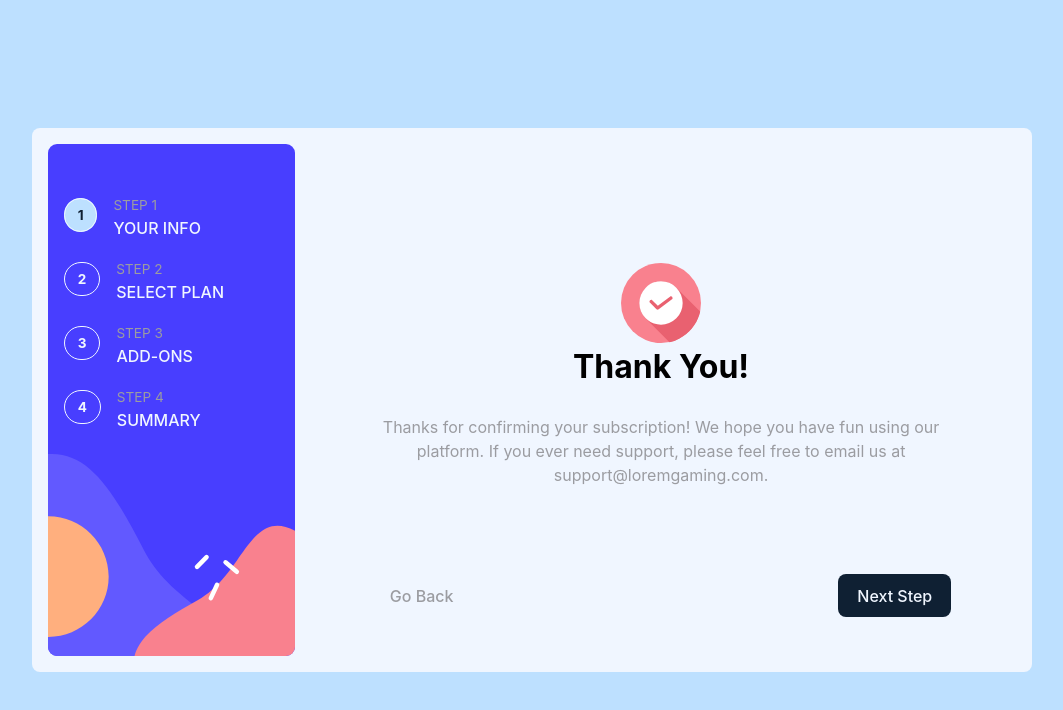
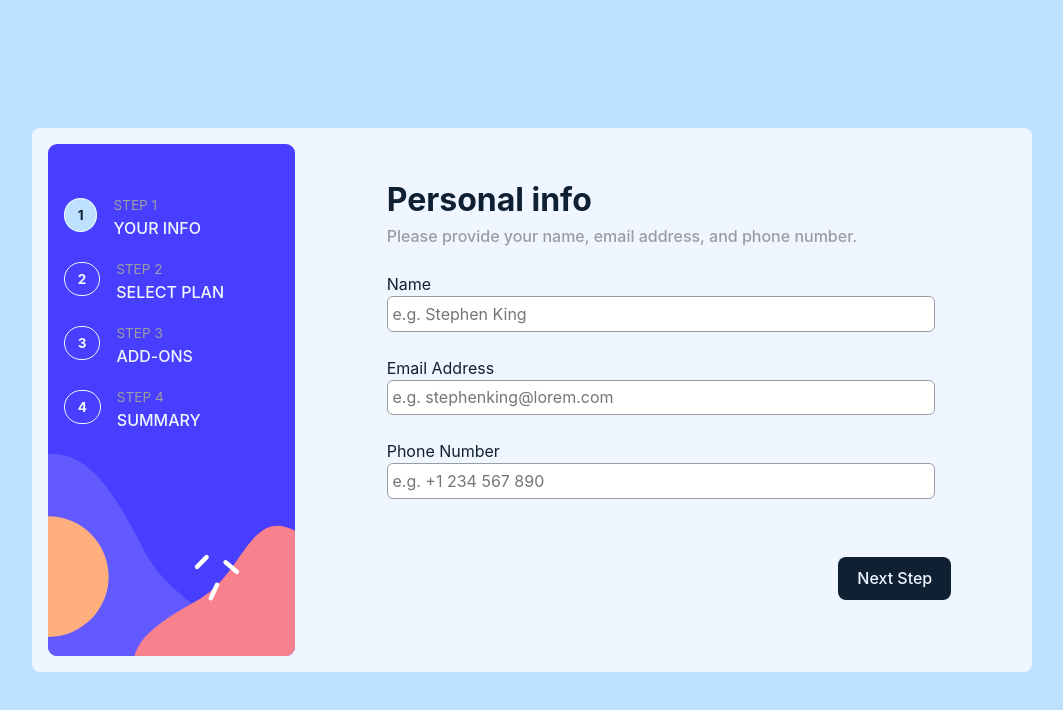
Before and after one commit to frightva/fm-multi-step-form, a React (Create React App) app: page / in a window 1280 px wide. Shown: the top 710 px of the page, without its empty margins (108-1171 px from the left). Built offline with nearby package versions, Linux system fonts and the light colour scheme; the HTML template or start-up script is replaced by a standard one.

Commit message:
Custom useMultiForm Hook

```diff
--- a/src/App.css
+++ b/src/App.css
@@ -348,7 +348,7 @@ body {
 }
 
 .next-btn {
-  margin: 0rem;
+  margin: 0rem 0rem 0rem auto;
   padding: .6rem 1.2rem;
   background-color: var(--clr-accent-700);
   color: var(--clr-primary-100);
--- a/src/App.jsx
+++ b/src/App.jsx
@@ -1,3 +1,4 @@
+import { useState } from 'react';
 import './App.css';
 import desktopImg from './assets/images/bg-sidebar-desktop.svg'
 import mobileImg from './assets/images/bg-sidebar-mobile.svg'
@@ -6,7 +7,22 @@ import Step2 from './components/Step2';
 import Step3 from './components/Step3';
 import Step4 from './components/Step4';
 import ThankYouMsg from './components/ThankYouMsg';
+import useMultiFormHook from './components/useMultiFormHook';
+
+
 function App() {
+  const [ifContitnueNextStep, setIfContitnueNextStep] = useState(false)
+  const { steps, currentStep, stepsLength, handleNextBtn, handlePrevBtn, goTo } = useMultiFormHook([ <Step1 setIfContitnueNextStep={setIfContitnueNextStep} />, <Step2 />, <Step3 />, <Step4 />, <ThankYouMsg /> ])
+
+  console.log(stepsLength - 1)
+
+  // <Step1 />, <Step2 />, <Step3 />, <Step4 />, <ThankYouMsg />
+
+  const handleSubmit = (e) => {
+    e.preventDefault()
+    handleNextBtn()
+  }
+
   return (
     <>
     <main>
@@ -17,7 +33,7 @@ function App() {
               <img className='mobile-img' src={mobileImg} alt="" />
               <img className='desktop-img' src={desktopImg} alt="" />
               <ol role='list' className='list-steps'>
-                <li>
+                <li onClick={() => goTo(0)}>
                   <span className="list-numbering | bg-accent-300 text-accent-700 fs-200">
                     1
                   </span>
@@ -26,7 +42,7 @@ function App() {
                     <p className='text-primary-100 fw-medium'>YOUR INFO</p>
                   </div>
                 </li>
-                <li>
+                <li onClick={() => goTo(1)}>
                   <span className="list-numbering text-primary-100 fs-200">
                     2
                   </span>
@@ -35,7 +51,7 @@ function App() {
                     <p className='text-primary-100 fw-medium'>SELECT PLAN</p>
                   </div>
                 </li>
-                <li>
+                <li onClick={() => goTo(2)}>
                   <span className="list-numbering text-primary-100 fs-200">
                     3
                   </span>
@@ -44,7 +60,7 @@ function App() {
                     <p className='text-primary-100 fw-medium'>ADD-ONS</p>
                   </div>
                 </li>
-                <li>
+                <li onClick={() => goTo(3)}>
                   <span className="list-numbering text-primary-100 fs-200">
                     4
                   </span>
@@ -57,16 +73,19 @@ function App() {
             </div>
             <div className='user-column spacer-bottom padding-top-2'>
 
-              <ThankYouMsg />
+              <form onSubmit={(e) => handleSubmit(e)}>
+                {steps}
 
-              <div className='action-btns | fw-medium'>
-                <button className='prev-btn'>
-                  Go Back
-                </button>
-                <button className='next-btn'>
-                  Next Step
-                </button>
-              </div>
+                {currentStep !== stepsLength - 1 && <div className='action-btns | fw-medium'>
+                  {currentStep !== 0 && <button type='button' onClick={() => handlePrevBtn()} className='prev-btn'>
+                    Go Back
+                  </button>}
+                  <button type='submit' className='next-btn'>
+                    Next Step
+                  </button>
+                </div>}
+
+              </form>
 
 
             </div>
--- a/src/components/Step1.jsx
+++ b/src/components/Step1.jsx
@@ -1,15 +1,18 @@
 import React from 'react'
 
-function Step1() {
+function Step1({setIfContitnueNextStep}) {
+
+
   return (
-    <form className='form'>
+    <div className='form'>
       <h1 className='text-accent-700 fs-primary-heading fw-bold padding-inline-1'>Personal info</h1>
       <p className='fs-body fw-medium text-neutral-200 padding-inline-1'>Please provide your name, email address, and phone number.</p>
       <label className='text-accent-700 padding-inline-1 fs-body' htmlFor="">Name</label>
       <div className='padding-inline-1'>
         <input type="text"
         className='fs-body'
-        placeholder='e.g. Stephen King' />
+        placeholder='e.g. Stephen King'
+        required />
       </div>
 
 
@@ -17,16 +20,18 @@ function Step1() {
       <div className='padding-inline-1'>
         <input type="text"
         className='fs-body'
-        placeholder='e.g. stephenking@lorem.com' />
+        placeholder='e.g. stephenking@lorem.com'
+        required />
       </div>
 
       <label className='text-accent-700 padding-inline-1 fs-body' htmlFor="">Phone Number</label>
       <div className='padding-inline-1'>
         <input type="text"
         className='fs-body'
-        placeholder='e.g. +1 234 567 890' />
+        placeholder='e.g. +1 234 567 890'
+        required />
       </div>
-    </form>
+    </div>
   )
 }
 
--- a/src/components/Step2.jsx
+++ b/src/components/Step2.jsx
@@ -5,7 +5,7 @@ import card3Img from '../assets/images/icon-pro.svg'
 
 function Step2() {
   const [toggleYM, setToggleYM] = useState(false)
-  const [togglePlan, setTogglePlan] = useState('Arcade')
+  const [togglePlan, setTogglePlan] = useState('arcade')
 
 
 
--- a/src/components/Step3.jsx
+++ b/src/components/Step3.jsx
@@ -8,13 +8,16 @@ function Step3() {
 
   return (
     <div className='form'>
-      <h1 className='text-accent-700 fs-primary-heading fw-bold padding-inline-1'>Select your plan</h1>
-      <p className='fs-body fw-medium text-neutral-200 padding-inline-1'>You have the option of monthly or yearly billing.</p>
+      <h1 className='text-accent-700 fs-primary-heading fw-bold padding-inline-1'>Pick add-ons</h1>
+      <p className='fs-body fw-medium text-neutral-200 padding-inline-1'>Add-ons help enhance your gaming experience.</p>
       <div className='add-ons-cards'>
         <div className={checked1 ? 'card active' : 'card'} onClick={() => setChecked1(!checked1)}>
           <div className='card-left'>
             <div className='checkbox-container'>
-              <input type="checkbox" checked={checked1} />
+              <input
+              onChange={() => setChecked1(!checked1)}
+              type="checkbox"
+              checked={checked1} />
             </div>
             <div className='card-title'>
               <h2 className='fw-medium text-accent-700 fs-450'>Online Service</h2>
@@ -28,7 +31,10 @@ function Step3() {
         <div className={checked2 ? 'card active' : 'card'} onClick={() => setChecked2(!checked2)}>
           <div className='card-left'>
             <div className='checkbox-container'>
-              <input type="checkbox" checked={checked2} />
+              <input
+              onChange={() => setChecked2(!checked2)}
+              type="checkbox"
+              checked={checked2} />
             </div>
             <div className='card-title'>
             <h2 className='fw-medium text-accent-700 fs-450'>Larger storage</h2>
@@ -42,7 +48,10 @@ function Step3() {
         <div className={checked3 ? 'card active' : 'card'} onClick={() => setChecked3(!checked3)}>
           <div className='card-left'>
             <div className='checkbox-container'>
-              <input type="checkbox" checked={checked3}/>
+              <input
+              onChange={() => setChecked3(!checked3)}
+              type="checkbox"
+              checked={checked3}/>
             </div>
             <div className='card-title'>
             <h2 className='fw-medium text-accent-700 fs-450'>Customizable profile</h2>
--- /dev/null
+++ b/src/components/useMultiFormHook.jsx
@@ -0,0 +1,35 @@
+import React, { useState } from 'react'
+
+function useMultiFormHook(steps) {
+  const [currentStep, setCurrentStep] = useState(0)
+
+  const handleNextBtn = () => {
+    if(currentStep >= steps.length -1 ){
+      setCurrentStep(currentStep)
+    } else {
+      setCurrentStep(currentStep+1)
+    }
+  }
+  const handlePrevBtn = () => {
+    if(currentStep <= 0){
+      setCurrentStep(currentStep)
+    } else {
+      setCurrentStep(currentStep-1)
+    }
+  }
+
+  const goTo = (i) => {
+    setCurrentStep(i)
+  }
+
+  return {
+    steps: steps[currentStep],
+    stepsLength: steps.length,
+    currentStep,
+    handleNextBtn,
+    handlePrevBtn,
+    goTo
+  }
+}
+
+export default useMultiFormHook
```
